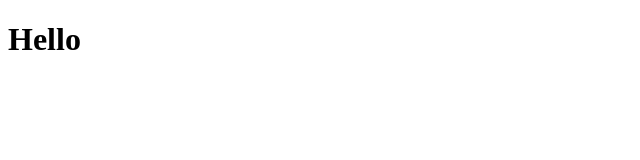
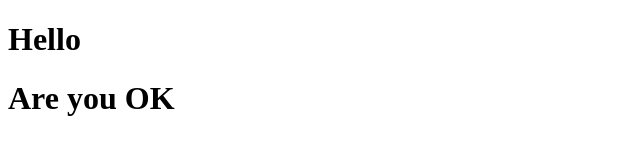
Before and after one commit to ABareyan/demo, a plain HTML site: page index.html in a window 1280 px wide. Shown: the whole page, without its empty margins (0-640 px from the left). Drawn offline with Linux system fonts and the light colour scheme.

Commit message:
New file

```diff
--- a/index.html
+++ b/index.html
@@ -8,5 +8,6 @@
 </head>
 <body>
     <h1>Hello</h1>
+    <h1>Are you OK</h1>
 </body>
 </html>
```
